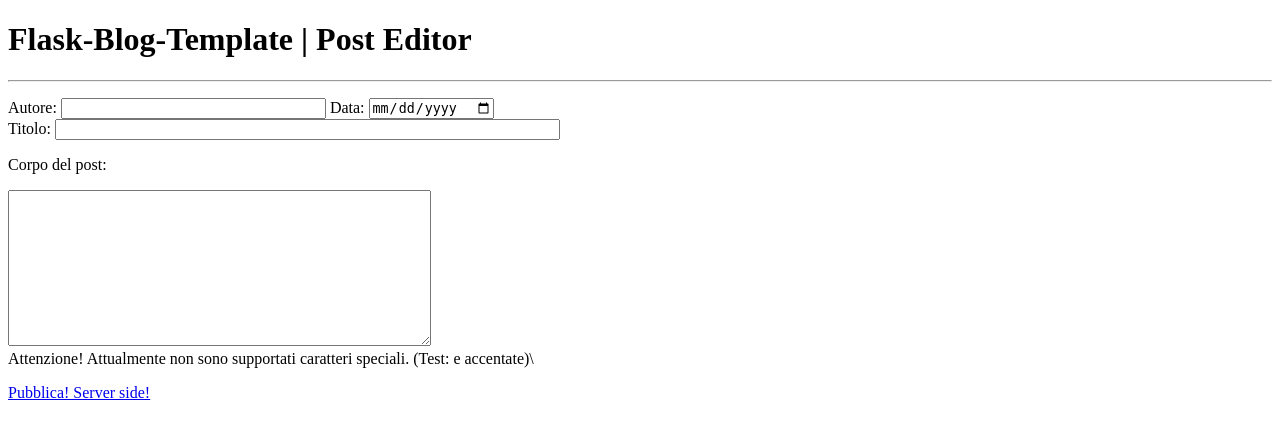
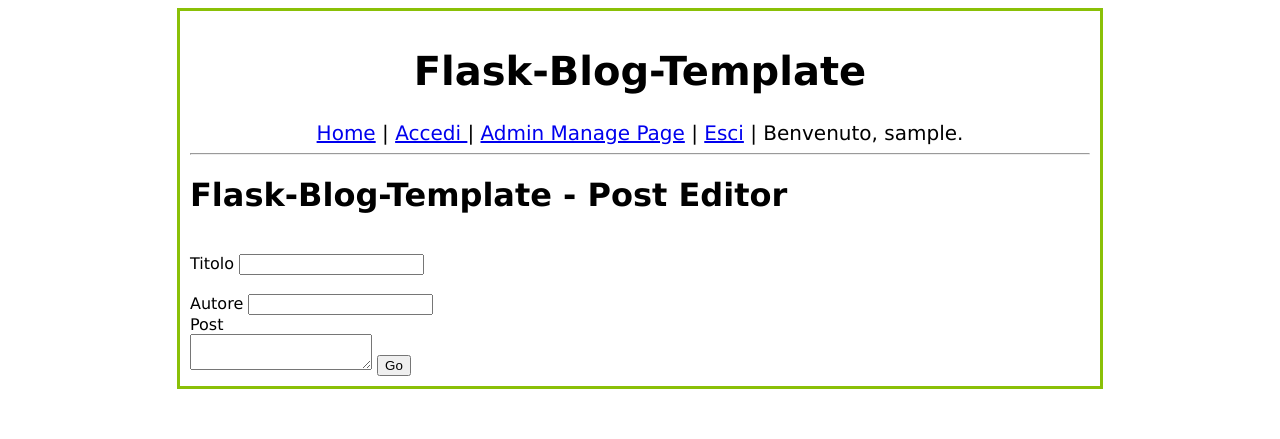
Before and after one commit to TheKhera/flask-blog-template, a Flask app: page /post_edit in a window 1280 px wide. Shown: the top 439 px of the page. Run offline with Flask 2, Linux system fonts and the light colour scheme; the visitor is signed in with stand-in values (Sample User, id 1); some libraries are stand-ins or nearby versions.

Commit message:
Rinominato, Aggiunto style css per rendere piu visibile il blog, aggiunto menu.

```diff
--- a/app/templates/post_editor.html
+++ b/app/templates/post_editor.html
@@ -1,39 +1,20 @@
-{% extends "template.html" %}
-{% block body %}
-<script type="text/javascript">
-  $(function() {
-    var submit_form = function(e) {
-      $.getJSON($SCRIPT_ROOT + '/_test_save', {
-        autore: $('input[name="autore"]').val(),
-        data: $('input[name="data"]').val(),
-        corpo: $('textarea[name="textArea"]').val()
-      }, function(data) {
-        $('#result').text(data.result);
-        $('input[name=autore]').focus().select();
-      });
-      return false;
-    };
-    $('a#calculate').bind('click', submit_form);
-    $('input[type=text]').bind('keydown', function(e) {
-      if (e.keyCode == 13) {
-        submit_form(e);
-      }
-    });
-    $('input[name=a]').focus();
-  });
-</script>
-<h1>Flask-Blog-Template | Post Editor</h1>
-<hr>
-<p>
-  Autore:
-  <input type="text" size="30" name="autore">
-  Data:
-  <input type="date" name="data">
-  <br>
-  Titolo: <input type="text" size="60" name="titolo">
-  <p>Corpo del post:</p>
-  <textarea rows="10" cols="50" name="textArea"></textarea>
-  <br>
-  <span id="result">Attenzione! Attualmente non sono supportati caratteri speciali. (Test: e accentate)\</span>
-<p><a href=# id="calculate">Pubblica! Server side!</a>
+{% extends "templates.html" %}
+{% block content %}
+<h1>Flask-Blog-Template - Post Editor</h1>
+<br/>
+{% if error %}
+	<p class=error><strong>Errore: </strong> {{ error }}</p>
+{% endif %}
+<form method="POST" action="">
+	{{ form.csrf_token }}
+	{{ form.titolo.label }} {{ form.titolo(size=20) }}
+	<br>
+	<br>
+	{{form.autore.label }} {{ form.autore(size=20) }}
+	<br>
+	{{ form.corpo.label }}
+	<br>
+	{{form.corpo(row=20, column=100)}}
+	<input type="submit" value="Go">
+</form>
 {% endblock %}
--- a/app/templates/template.html
+++ /dev/null
@@ -1,8 +0,0 @@
-<!doctype html>
-<title>Flask-Blog-Template</title>
-<script type="text/javascript"
-  src="http://ajax.googleapis.com/ajax/libs/jquery/1.4.2/jquery.min.js"></script>
-<script type="text/javascript">
-  var $SCRIPT_ROOT = {{ request.script_root|tojson|safe }};
-</script>
-{% block body %}{% endblock %}
--- /dev/null
+++ b/app/templates/templates.html
@@ -0,0 +1,45 @@
+<!DOCTYPE html>
+<html>
+	<head>
+		{% if title %}
+			<title>{{ title }} - Flask-Blog-Template</title>
+		{% else %}
+			<title>Flask-Blog-Template</title>
+		{% endif %}
+		<style type="text/css">
+			.centra{
+				margin: auto;
+				width: 900px;
+				border: 3px solid #8AC007;
+				padding: 10px;
+				font-family: Verdana, Geneva, sans-serif;
+			}
+
+			.menu{
+				text-align: center;
+				font-size: 20px;
+			}
+
+		</style>
+		{% block script %}
+		{% endblock %}
+	</head>
+	<body>
+		<div class="centra">
+			<div class="menu">
+				<h1>Flask-Blog-Template</h1>
+				<a href="/home">Home</a> | <a href="/login">Accedi </a>
+				{% if 'logged_in' in session %}
+					| <a href="/admin_manage"> Admin Manage Page</a>
+					| <a href="/logout">Esci</a>
+					| Benvenuto, {{ session['username'] }}.
+				{% endif %}
+			</div>
+			<hr>
+			<div class="container">
+				{% block content %}
+				{% endblock %}
+			</div>
+		</div>
+	</body>
+</html>
```
